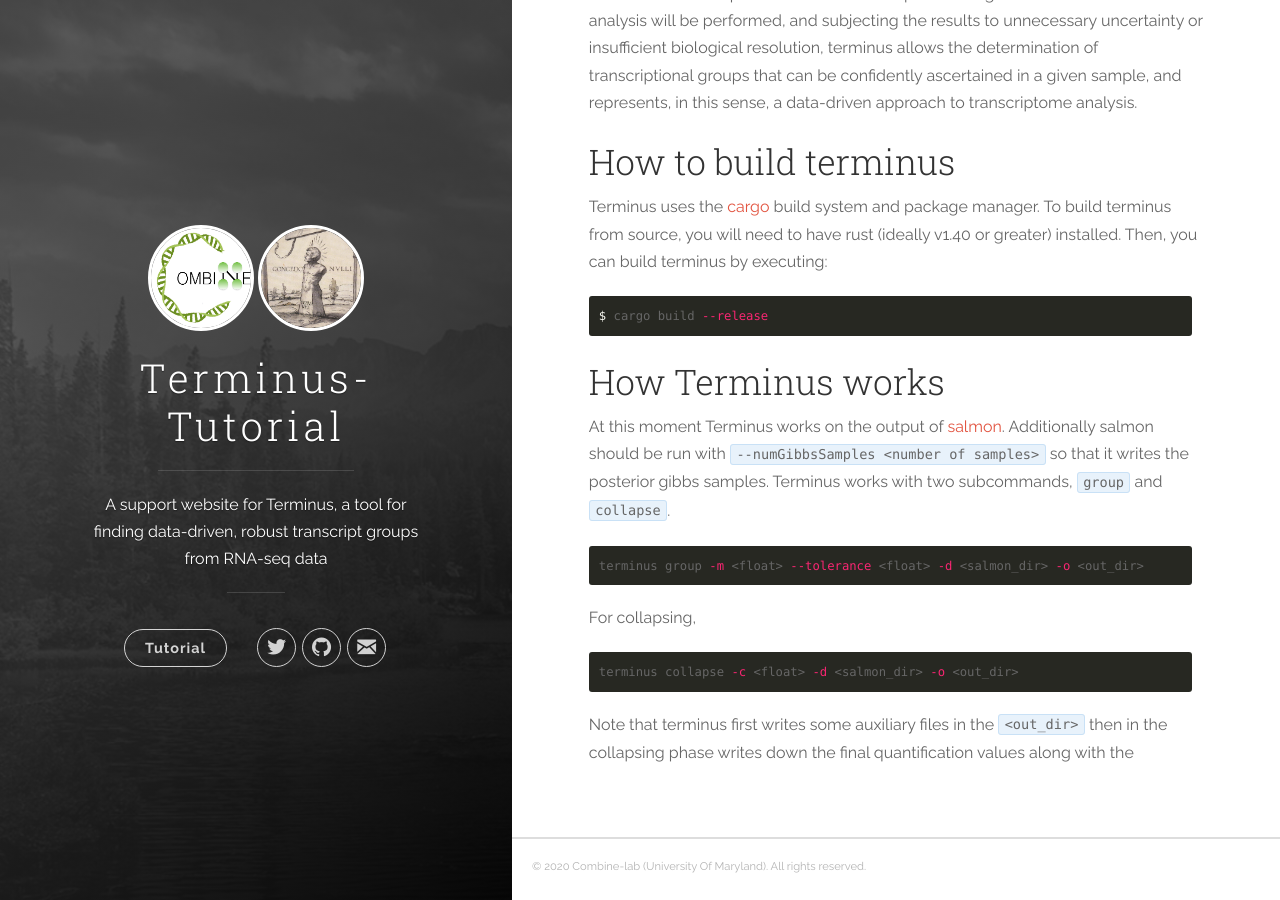
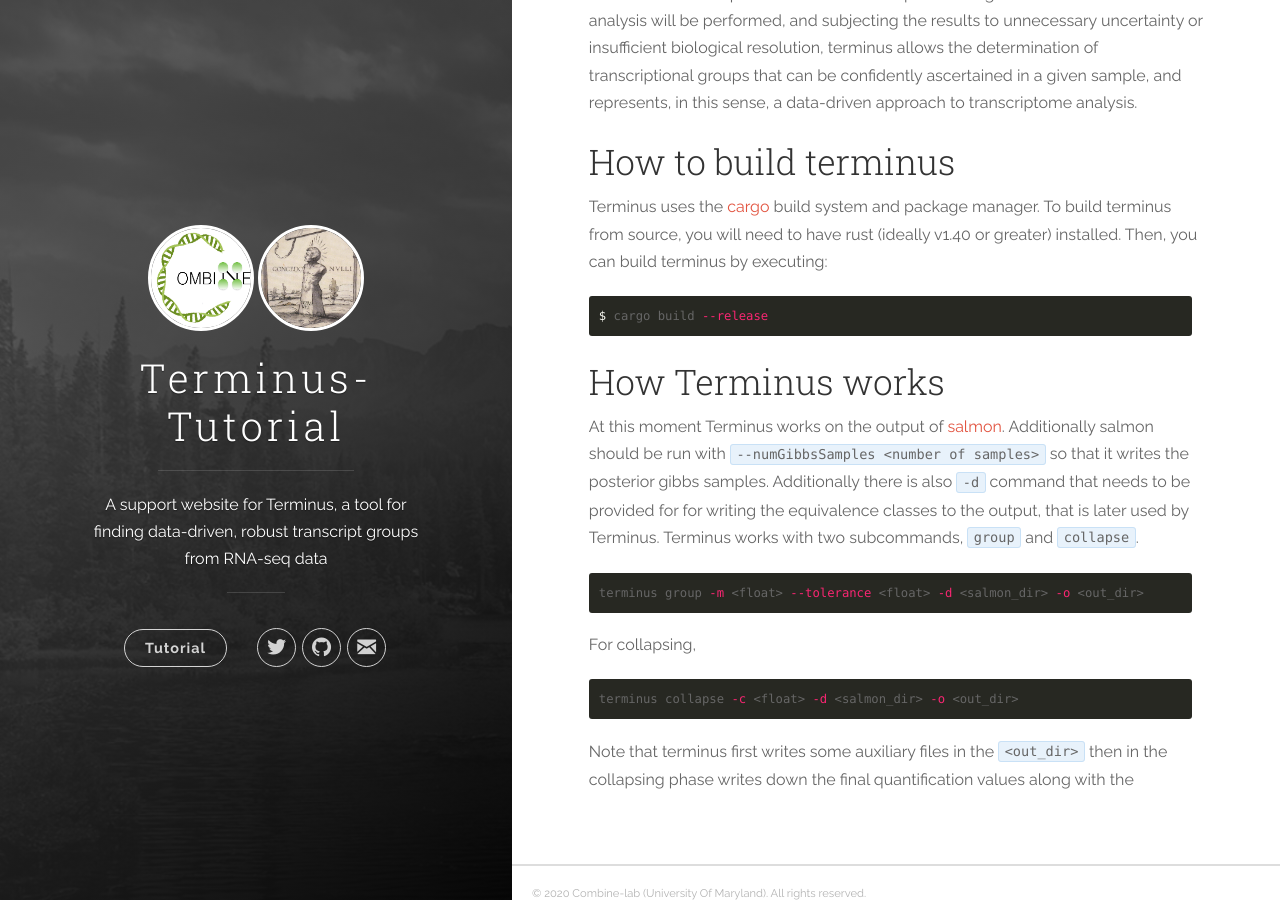
Before and after one commit to COMBINE-lab/Terminus-turotial, a Jekyll site: the page built from docs/_posts/2020-02-02-running-terminus.md, in a window 1280 px wide and 900 px high, scrolled down 1047 px. Built offline with Jekyll 4.4.1, drawn with Linux system fonts in a browser that asks for light colours.

Commit message:
adding the option for eqclasses

````diff
--- a/docs/_posts/2020-02-02-running-terminus.md
+++ b/docs/_posts/2020-02-02-running-terminus.md
@@ -31,7 +31,7 @@ $ cargo build --release
 
 ## How Terminus works
 At this moment Terminus works on the output of [salmon](https://github.com/COMBINE-lab/salmon). Additionally
-salmon should be run with `--numGibbsSamples <number of samples>` so that it writes the posterior gibbs samples. Terminus
+salmon should be run with `--numGibbsSamples <number of samples>` so that it writes the posterior gibbs samples. Additionally there is also `-d` command that needs to be provided for for writing the equivalence classes to the output, that is later used by Terminus. Terminus
 works with two subcommands, `group` and `collapse`.
 ```bash
 terminus group -m <float> --tolerance <float> -d <salmon_dir> -o <out_dir>
````
